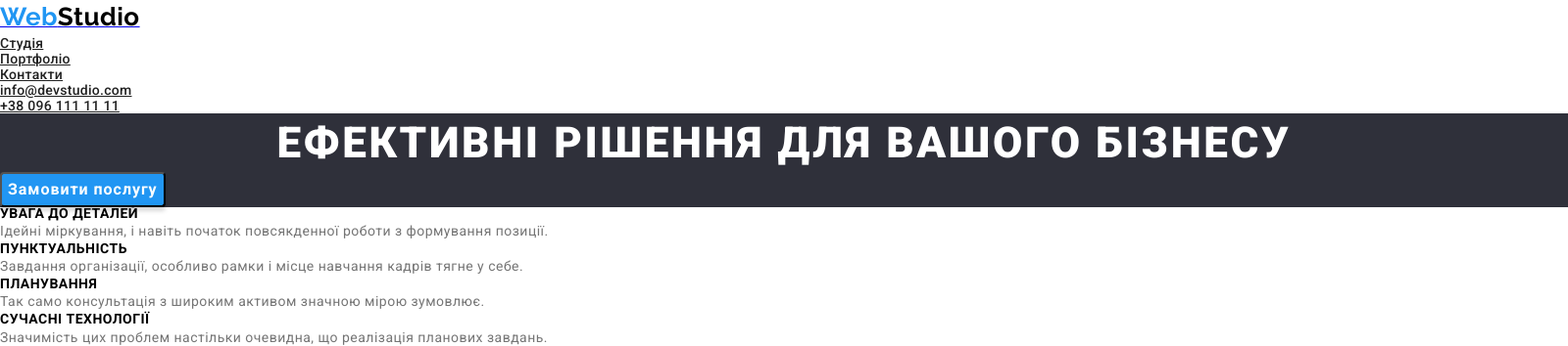
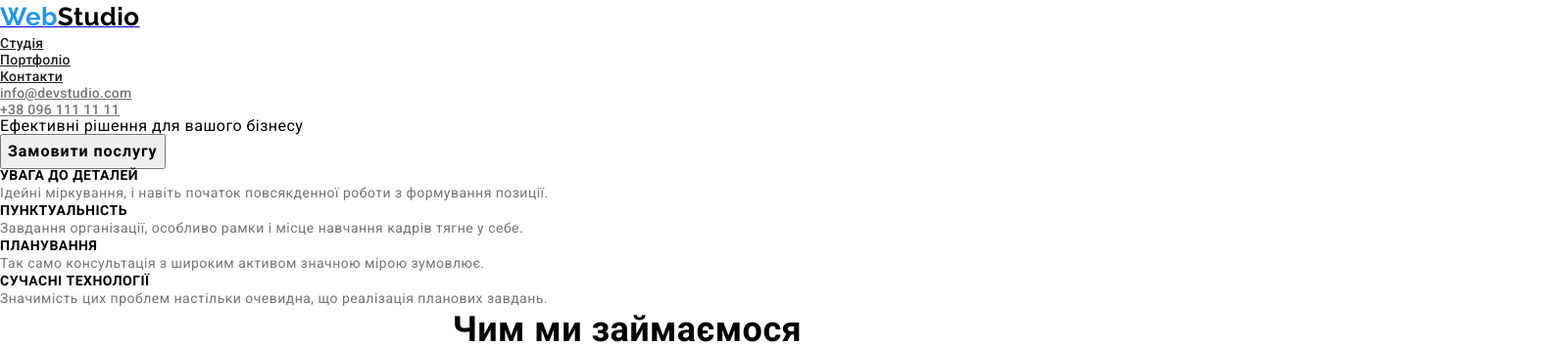
Before and after one commit to DavydSt/-WebStudio, a plain HTML site: page index.html in a window 1280 px wide. Shown: the top 354 px of the page at 98% size, 1600 px wide, since content can reach past the window. Drawn offline with nearby package versions, Linux system fonts and the light colour scheme.

Commit message:
correction

```diff
--- a/css/index.css
+++ b/css/index.css
@@ -19,40 +19,29 @@ line-height: 1.38;
 
 .header-link:hover{
   color: #2196F3;
-  font-size: 14px;
-font-weight: 500;
-line-height: 0.87;
-letter-spacing: 0.02em;
-cursor: pointer;
 }
 
 .header-link{
   color: #212121;
 font-size: 14px;
 font-weight: 500;
-line-height: 0.87;
+line-height: 1.14;
 letter-spacing: 0.02em;
 cursor: pointer;
 }
 
-/*about*/
-
-.about{
-  background-color: var(--background-color2);
-  width: 1600px;
+.header-contact{
+  color:  #757575;
+font-size: 14px;
+font-weight: 500;
+line-height: 1.14;
+letter-spacing: 0.02em;
+cursor: pointer;
 }
 
-.about :last-child {
-  color: var(--background-color);
-  text-align: center;
-  font-size: 16px;
-  font-weight: 700;
-  line-height: 30px;
-  letter-spacing: 0.06em;
-  border-radius: 4px;
-  background: #2196f3;
-  box-shadow: 0px 4px 4px 0px rgba(0, 0, 0, 0.15);
-}
+header-contact
+
+/*about*/
 
 .about-title {
   color:var( --background-color);
--- a/index.html
+++ b/index.html
@@ -32,10 +32,10 @@
       </nav>
       <ul class="header-list">
         <li class="header-item">
-          <a href="mailto:info@devstudio.com" class="header-link">info@devstudio.com</a>
+          <a href="mailto:info@devstudio.com" class="header-contact">info@devstudio.com</a>
         </li>
         <li class="header-item">
-          <a href="tel:+380961111111" class="header-link">+38 096 111 11 11</a>
+          <a href="tel:+380961111111" class="header-contact">+38 096 111 11 11</a>
         </li>
       </ul>
     </header>
```
Also changed, not shown: css/portfolio.css (+6 -6 lines).
